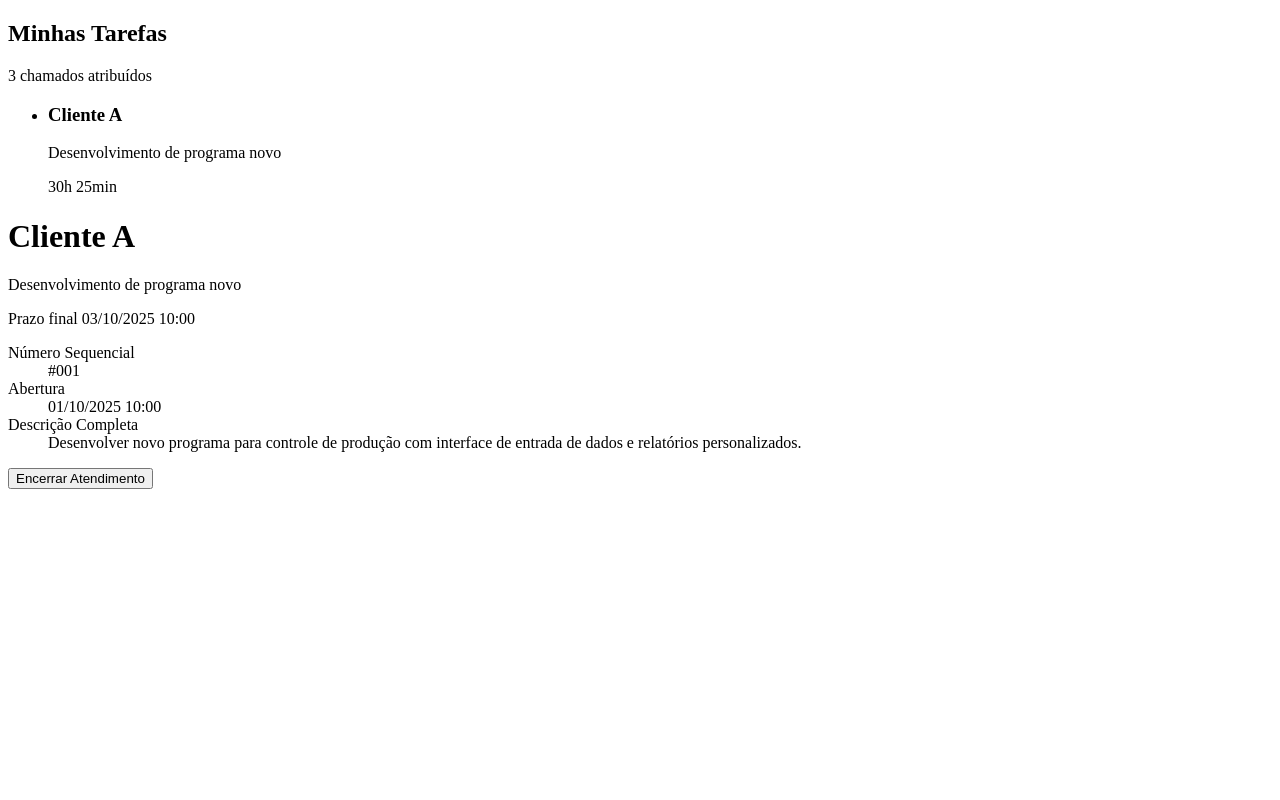
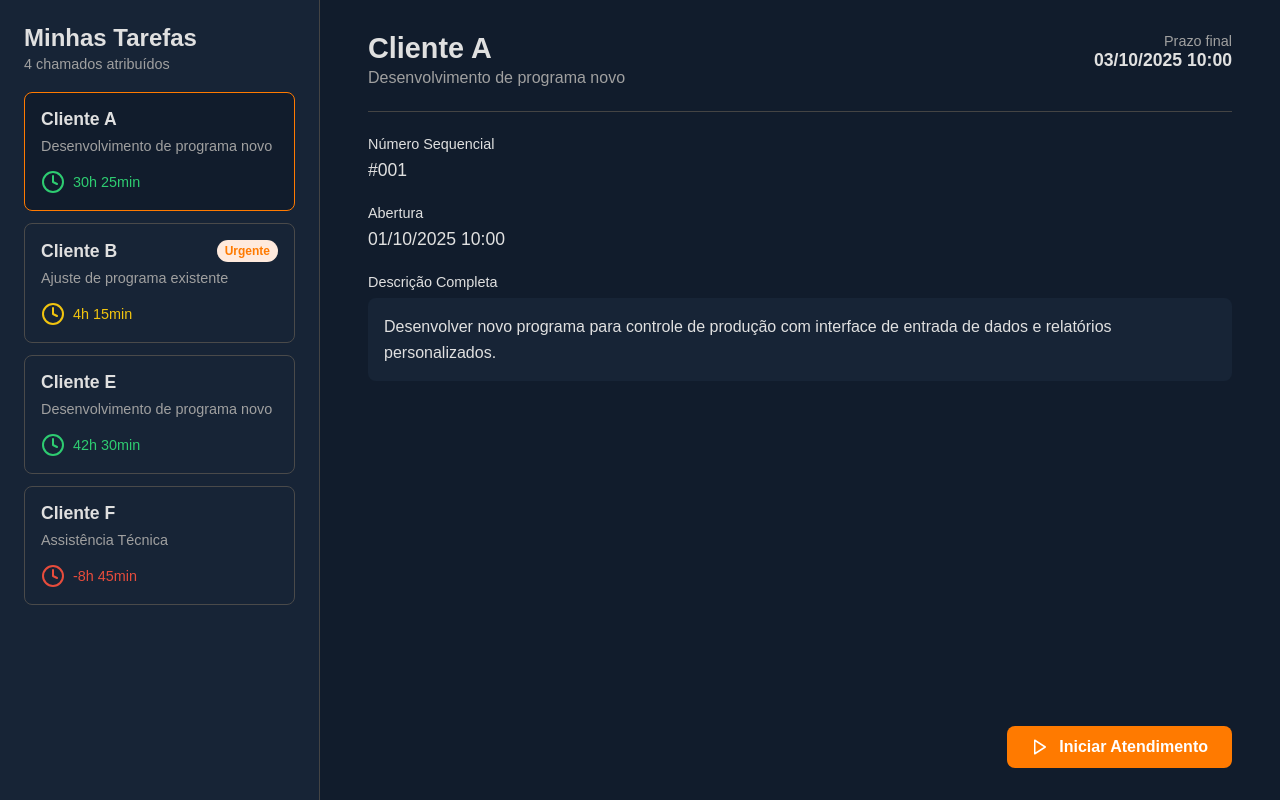
Before and after one commit to neryznx/Task-Mananger, a plain HTML site: page frontend/src/pages/task/task.html in a window 1280 px wide. Drawn offline with Linux system fonts and the light colour scheme.

Commit message:
HTML, CSS, JS TASK

```diff
--- a/frontend/src/pages/task/task.css
+++ b/frontend/src/pages/task/task.css
@@ -0,0 +1,265 @@
+/* --- Configurações Globais e Variáveis --- */
+:root {
+    --bg-dark: #111C2C;
+    --bg-panel: #172436;
+    --text-primary: #E0E0E0;
+    --text-secondary: #A0A0A0;
+    --accent-orange: #FF7A00;
+    --urgent-tag-bg: #ffeadd;
+    --urgent-tag-text: #FF7A00;
+}
+
+* {
+    margin: 0;
+    padding: 0;
+    box-sizing: border-box;
+}
+
+body {
+    font-family: 'Montserrat', sans-serif;
+    background-color: var(--bg-dark);
+    color: var(--text-primary);
+    overflow: hidden; /* Evita scroll na página inteira */
+}
+
+/* --- Estrutura Principal com GRID --- */
+.task-manager-container {
+    display: grid;
+    grid-template-columns: 320px 1fr; /* Coluna esquerda fixa, direita flexível */
+    height: 100vh;
+}
+
+/* --- Painel da Esquerda (Lista de Tarefas) --- */
+.task-list-panel {
+    background-color: var(--bg-panel);
+    padding: 24px;
+    border-right: 1px solid #444;
+    display: flex;
+    flex-direction: column;
+    gap: 20px;
+}
+
+.task-list-header h2 {
+    font-size: 1.5rem;
+    margin-bottom: 4px;
+}
+
+.task-list-header p {
+    font-size: 0.9rem;
+    color: var(--text-secondary);
+}
+
+#task-list {
+    overflow-y: auto; /* Adiciona scroll se a lista for longa */
+    flex-grow: 1;
+}
+
+.task-card {
+    background-color: transparent; /* Fundo inicial transparente */
+    border: 1px solid #4a4a4a;
+    border-radius: 8px;
+    padding: 16px;
+    margin-bottom: 12px;
+    cursor: pointer;
+    transition: background-color 0.2s ease-in-out, border-color 0.2s ease-in-out; /* Adiciona transição para a borda */
+}
+
+/* Efeito HOVER: Escurece levemente o fundo ao passar o mouse */
+.task-card:hover {
+    background-color: #111C2C; /* Um tom sutilmente mais escuro que o painel */
+}
+
+/* Efeito ACTIVE (Clicado): Corresponde à sua imagem */
+.task-card.active {
+    background-color: var(--bg-dark); /* Fundo mais escuro */
+    border-color: var(--accent-orange); /* Borda laranja */
+}
+
+.card-header {
+    display: flex;
+    justify-content: space-between;
+    align-items: center;
+    margin-bottom: 8px;
+}
+
+.card-header h3 {
+    font-size: 1.1rem;
+}
+
+.urgent-tag {
+    background-color: var(--urgent-tag-bg);
+    color: var(--urgent-tag-text);
+    font-size: 0.75rem;
+    font-weight: bold;
+    padding: 4px 8px;
+    border-radius: 12px;
+}
+
+.task-type {
+    font-size: 0.9rem;
+    color: var(--text-secondary);
+    margin-bottom: 16px;
+}
+
+/* --- Painel da Direita (Detalhes da Tarefa) --- */
+.task-detail-panel {
+    padding: 32px 48px;
+    display: flex;
+    flex-direction: column;
+}
+
+.placeholder {
+    display: flex;
+    justify-content: center;
+    align-items: center;
+    height: 100%;
+    color: var(--text-secondary);
+    font-size: 1.2rem;
+}
+
+.detail-header {
+    display: flex;
+    justify-content: space-between;
+    align-items: flex-start;
+    border-bottom: 1px solid #444;
+    padding-bottom: 24px;
+    margin-bottom: 24px;
+}
+
+.detail-header h2 {
+    font-size: 1.8rem;
+    margin-bottom: 4px;
+}
+
+.detail-header p {
+    color: var(--text-secondary);
+}
+
+.due-date {
+    text-align: right;
+}
+
+.due-date span {
+    font-size: 0.9rem;
+    color: var(--text-secondary);
+}
+
+.due-date strong {
+    display: block;
+    font-size: 1.1rem;
+    color: var(--text-primary);
+}
+
+.detail-content {
+    flex-grow: 1;
+}
+
+.info-item {
+    margin-bottom: 24px;
+}
+
+.info-item label, .info-item-full label {
+    display: block;
+    color: var(--text-primary);
+    font-size: 0.9rem;
+    margin-bottom: 8px;
+}
+
+.info-item span {
+    font-size: 1.1rem;
+}
+
+.description-box {
+    background-color: var(--bg-panel);
+    border-radius: 8px;
+    padding: 16px;
+    line-height: 1.6;
+    color: var(--text-primary);
+}
+
+.detail-footer {
+    margin-top: auto; /* Empurra o footer para o final */
+    text-align: right;
+}
+
+.btn-primary {
+    background-color: var(--accent-orange);
+    color: white;
+    border: none;
+    border-radius: 8px;
+    padding: 12px 24px;
+    font-size: 1rem;
+    font-weight: bold;
+    cursor: pointer;
+    display: inline-flex;
+    align-items: center;
+    gap: 10px;
+    transition: background-color 0.2s;
+}
+
+.btn-primary:hover {
+    background-color: #e66e00;
+}
+
+.btn-primary svg {
+    width: 18px;
+    height: 18px;
+}
+
+/* --- Estilos de Status para o Tempo --- */
+
+/* Cor padrão para o tempo (quando não há status especial) */
+.time-info {
+    display: flex;
+    align-items: center;
+    gap: 8px;
+    color: var(--text-secondary); /* Cor cinza padrão */
+    font-size: 0.9rem;
+}
+
+/* Cor VERDE para tempo DENTRO DO PRAZO */
+.time-info.status-normal {
+    color: #2ECC71; /* Verde */
+}
+
+/* Cor AMARELA para tempo URGENTE */
+.time-info.status-urgent {
+    color: #F1C40F; /* Amarelo */
+}
+
+/* Cor VERMELHA para tempo ESTOURADO */
+.time-info.status-overdue {
+    color: #E74C3C; /* Vermelho */
+}
+
+/* --- Estilos Adicionais para Botões --- */
+
+/* Ajusta o footer para alinhar múltiplos botões */
+.detail-footer {
+    margin-top: auto; /* Empurra o footer para o final */
+    display: flex; /* Usa flexbox para alinhar os botões */
+    justify-content: flex-end; /* Alinha os botões à direita */
+    gap: 12px; /* Espaçamento entre os botões */
+}
+
+/* Estilo para o botão secundário (Pausar/Continuar) */
+.btn-secondary {
+    background-color: transparent;
+    color: var(--text-secondary);
+    border: 1px solid var(--text-secondary); /* Borda cinza */
+    border-radius: 8px;
+    padding: 12px 24px;
+    font-size: 1rem;
+    font-weight: bold;
+    cursor: pointer;
+    display: inline-flex;
+    align-items: center;
+    gap: 10px;
+    transition: background-color 0.2s, color 0.2s, border-color 0.2s;
+}
+
+.btn-secondary:hover {
+    background-color: var(--bg-panel);
+    color: var(--text-primary);
+    border-color: var(--text-primary);
+}
--- a/frontend/src/pages/task/task.html
+++ b/frontend/src/pages/task/task.html
@@ -1,60 +1,27 @@
 <!DOCTYPE html>
-<html lang="pt-br">
+<html lang="pt-BR">
 <head>
     <meta charset="UTF-8">
     <meta name="viewport" content="width=device-width, initial-scale=1.0">
-    <title>Detalhes da Tarefa</title>
+    <title>Painel de Tarefas</title>
+    <link rel="stylesheet" href="task.css">
 </head>
 <body>
 
-    <div class="container-principal">
-
-        <aside class="barra-tarefas">
-            <header>
+    <div class="task-manager-container">
+        <aside class="task-list-panel">
+            <header class="task-list-header">
                 <h2>Minhas Tarefas</h2>
-                <p>3 chamados atribuídos</p>
+                <p id="task-count">0 chamados atribuídos</p>
             </header>
-
-            <ul>
-                <li class="tarefa-ativa">
-                    <h3>Cliente A</h3>
-                    <p>Desenvolvimento de programa novo</p>
-                    <span>30h 25min</span>
-                </li>
-            </ul>
+            <div id="task-list">
+                </div>
         </aside>
 
-        <main class="detalhe-tarefa">
-            <header class="cabecalho-detalhe">
-                <div>
-                    <h1>Cliente A</h1>
-                    <p>Desenvolvimento de programa novo</p>
-                </div>
-                <div class="prazo-final">
-                    <span>Prazo final</span>
-                    <time datetime="2025-10-03T10:00">03/10/2025 10:00</time>
-                </div>
-            </header>
-
-            <section class="informacoes-chamado">
-                <dl>
-                    <dt>Número Sequencial</dt>
-                    <dd>#001</dd>
-
-                    <dt>Abertura</dt>
-                    <dd><time datetime="2025-10-01T10:00">01/10/2025 10:00</time></dd>
-
-                    <dt>Descrição Completa</dt>
-                    <dd>Desenvolver novo programa para controle de produção com interface de entrada de dados e relatórios personalizados.</dd>
-                </dl>
-            </section>
-
-            <footer class="acoes-chamado">
-                <button type="button">Encerrar Atendimento</button>
-            </footer>
-        </main>
-
+        <main class="task-detail-panel" id="task-detail">
+            </main>
     </div>
 
+    <script src="task.js"></script>
 </body>
 </html>
--- /dev/null
+++ b/frontend/src/pages/task/task.js
@@ -0,0 +1,261 @@
+document.addEventListener('DOMContentLoaded', function() {
+
+    // --- DADOS DA API ATUALIZADOS COM ESTADO DO TIMER ---
+    const mockApiData = [
+        {
+            id: 1,
+            client: 'Cliente A',
+            type: 'Desenvolvimento de programa novo',
+            sequentialNumber: '#001',
+            openingDate: '01/10/2025 10:00',
+            deadline: '03/10/2025 10:00',
+            description: 'Desenvolver novo programa para controle de produção com interface de entrada de dados e relatórios personalizados.',
+            remainingTime: '30h 25min',
+            isUrgent: false,
+            status: 'normal',
+            timerStatus: 'stopped', // Estados: 'stopped', 'running', 'paused'
+            elapsedSeconds: 0,
+            timerId: null
+        },
+        {
+            id: 2,
+            client: 'Cliente B',
+            type: 'Ajuste de programa existente',
+            sequentialNumber: '#002',
+            openingDate: '02/10/2025 09:00',
+            deadline: '02/10/2025 15:00',
+            description: 'Corrigir bug no módulo de faturamento que impede a emissão de notas fiscais para clientes do exterior.',
+            remainingTime: '4h 15min',
+            isUrgent: true,
+            status: 'urgent',
+            timerStatus: 'stopped',
+            elapsedSeconds: 0,
+            timerId: null
+        },
+        {
+            id: 3,
+            client: 'Cliente E',
+            type: 'Desenvolvimento de programa novo',
+            sequentialNumber: '#003',
+            openingDate: '02/10/2025 11:30',
+            deadline: '04/10/2025 11:30',
+            description: 'Criar um dashboard de KPIs para a diretoria com atualização em tempo real dos dados de vendas.',
+            remainingTime: '42h 30min',
+            isUrgent: false,
+            status: 'normal',
+            timerStatus: 'stopped',
+            elapsedSeconds: 0,
+            timerId: null
+        },
+        {
+            id: 4,
+            client: 'Cliente F',
+            type: 'Assistência Técnica',
+            sequentialNumber: '#004',
+            openingDate: '29/09/2025 14:00',
+            deadline: '30/09/2025 14:00',
+            description: 'Visita técnica para manutenção preventiva em equipamento de corte.',
+            remainingTime: '-8h 45min',
+            isUrgent: false,
+            status: 'overdue',
+            timerStatus: 'stopped',
+            elapsedSeconds: 0,
+            timerId: null
+        }
+    ];
+
+    // --- REFERÊNCIAS E VARIÁVEIS DE ESTADO ---
+    const taskListContainer = document.getElementById('task-list');
+    const taskDetailContainer = document.getElementById('task-detail');
+    const taskCountElement = document.getElementById('task-count');
+    let currentSelectedTaskId = null;
+
+    // --- ÍCONES SVG ---
+    const clockIconSVG = `<svg xmlns="http://www.w3.org/2000/svg" width="24" height="24" viewBox="0 0 24 24" fill="none" stroke="currentColor" stroke-width="2" stroke-linecap="round" stroke-linejoin="round"><circle cx="12" cy="12" r="10"></circle><polyline points="12 6 12 12 16 14"></polyline></svg>`;
+    const playIconSVG = `<svg xmlns="http://www.w3.org/2000/svg" width="24" height="24" viewBox="0 0 24 24" fill="none" stroke="currentColor" stroke-width="2" stroke-linecap="round" stroke-linejoin="round"><polygon points="5 3 19 12 5 21 5 3"></polygon></svg>`;
+    const pauseIconSVG = `<svg xmlns="http://www.w3.org/2000/svg" width="24" height="24" viewBox="0 0 24 24" fill="none" stroke="currentColor" stroke-width="2" stroke-linecap="round" stroke-linejoin="round"><rect x="6" y="4" width="4" height="16"></rect><rect x="14" y="4" width="4" height="16"></rect></svg>`;
+    const stopIconSVG = `<svg xmlns="http://www.w3.org/2000/svg" width="24" height="24" viewBox="0 0 24 24" fill="none" stroke="currentColor" stroke-width="2" stroke-linecap="round" stroke-linejoin="round"><rect x="3" y="3" width="18" height="18" rx="2" ry="2"></rect></svg>`;
+
+    // --- FUNÇÕES DE RENDERIZAÇÃO ---
+
+    function getStatusClass(status) {
+        switch (status) {
+            case 'urgent': return 'status-urgent';
+            case 'overdue': return 'status-overdue';
+            case 'normal': default: return 'status-normal';
+        }
+    }
+
+    // CÓDIGO RESTAURADO
+    function renderTaskList(tasks) {
+        taskListContainer.innerHTML = '';
+        if (tasks.length === 0) {
+            taskListContainer.innerHTML = '<p class="placeholder">Nenhum chamado atribuído.</p>';
+            return;
+        }
+        tasks.forEach(task => {
+            const urgentTag = task.isUrgent ? '<span class="urgent-tag">Urgente</span>' : '';
+            const statusClass = getStatusClass(task.status);
+            const cardHTML = `
+                <div class="task-card" data-id="${task.id}">
+                    <div class="card-header">
+                        <h3>${task.client}</h3>
+                        ${urgentTag}
+                    </div>
+                    <p class="task-type">${task.type}</p>
+                    <div class="time-info ${statusClass}">
+                        ${clockIconSVG}
+                        <span>${task.remainingTime}</span>
+                    </div>
+                </div>
+            `;
+            taskListContainer.innerHTML += cardHTML;
+        });
+        taskCountElement.textContent = `${tasks.length} chamados atribuídos`;
+    }
+
+    function renderTaskDetail(taskId) {
+        currentSelectedTaskId = taskId;
+        const task = mockApiData.find(t => t.id == taskId);
+
+        if (!task) {
+            taskDetailContainer.innerHTML = '<div class="placeholder">Selecione um chamado para ver os detalhes.</div>';
+            return;
+        }
+
+        let footerHTML = '';
+        switch (task.timerStatus) {
+            case 'running':
+                footerHTML = `<button class="btn-secondary" id="pause-btn">${pauseIconSVG} Pausar</button><button class="btn-primary" id="stop-btn">${stopIconSVG} Encerrar Atendimento</button>`;
+                break;
+            case 'paused':
+                footerHTML = `<button class="btn-secondary" id="pause-btn">${playIconSVG} Continuar</button><button class="btn-primary" id="stop-btn">${stopIconSVG} Encerrar Atendimento</button>`;
+                break;
+            case 'stopped':
+            default:
+                footerHTML = `<button class="btn-primary" id="start-btn">${playIconSVG} Iniciar Atendimento</button>`;
+                break;
+        }
+
+        // CÓDIGO RESTAURADO
+        const detailHTML = `
+            <header class="detail-header">
+                <div>
+                    <h2>${task.client}</h2>
+                    <p>${task.type}</p>
+                </div>
+                <div class="due-date">
+                    <span>Prazo final</span>
+                    <strong>${task.deadline}</strong>
+                </div>
+            </header>
+            <section class="detail-content">
+                <div class="info-item">
+                    <label>Número Sequencial</label>
+                    <span>${task.sequentialNumber}</span>
+                </div>
+                <div class="info-item">
+                    <label>Abertura</label>
+                    <span>${task.openingDate}</span>
+                </div>
+                <div class="info-item-full">
+                    <label>Descrição Completa</label>
+                    <p class="description-box">${task.description}</p>
+                </div>
+            </section>
+            <footer class="detail-footer">
+                ${footerHTML}
+            </footer>
+        `;
+        taskDetailContainer.innerHTML = detailHTML;
+    }
+
+    // --- FUNÇÕES DE CONTROLE DO TIMER ---
+    function startTimer(taskId) {
+        const task = mockApiData.find(t => t.id == taskId);
+        if (!task || task.timerStatus === 'running') return;
+
+        task.timerStatus = 'running';
+        task.timerId = setInterval(() => {
+            task.elapsedSeconds++;
+        }, 1000);
+
+        console.log(`Timer iniciado para a tarefa ${taskId}`);
+        renderTaskDetail(taskId);
+    }
+
+    function pauseTimer(taskId) {
+        const task = mockApiData.find(t => t.id == taskId);
+        if (!task || task.timerStatus !== 'running') return;
+
+        clearInterval(task.timerId);
+        task.timerId = null;
+        task.timerStatus = 'paused';
+
+        console.log(`Timer pausado para a tarefa ${taskId}. Tempo decorrido: ${task.elapsedSeconds}s`);
+        renderTaskDetail(taskId);
+    }
+
+    function stopTimer(taskId) {
+        const task = mockApiData.find(t => t.id == taskId);
+        if (!task || task.timerStatus === 'stopped') return;
+
+        clearInterval(task.timerId);
+        task.timerId = null;
+        task.timerStatus = 'stopped';
+
+        console.log(`Timer encerrado para a tarefa ${taskId}. Tempo total gasto: ${task.elapsedSeconds}s`);
+        task.elapsedSeconds = 0;
+        renderTaskDetail(taskId);
+    }
+
+    // --- EVENT LISTENERS ---
+
+    taskListContainer.addEventListener('click', function(event) {
+        const clickedCard = event.target.closest('.task-card');
+        if (!clickedCard) return;
+
+        const currentActive = taskListContainer.querySelector('.task-card.active');
+        if (currentActive) {
+            currentActive.classList.remove('active');
+        }
+
+        clickedCard.classList.add('active');
+        const taskId = clickedCard.dataset.id;
+        renderTaskDetail(taskId);
+    });
+
+    taskDetailContainer.addEventListener('click', function(event) {
+        if (!currentSelectedTaskId) return;
+
+        const task = mockApiData.find(t => t.id == currentSelectedTaskId);
+        const targetButton = event.target.closest('button');
+
+        if (!targetButton) return;
+
+        switch (targetButton.id) {
+            case 'start-btn':
+                startTimer(currentSelectedTaskId);
+                break;
+            case 'stop-btn':
+                stopTimer(currentSelectedTaskId);
+                break;
+            case 'pause-btn':
+                if (task.timerStatus === 'running') {
+                    pauseTimer(currentSelectedTaskId);
+                } else if (task.timerStatus === 'paused') {
+                    startTimer(currentSelectedTaskId); // Lógica do "Continuar"
+                }
+                break;
+        }
+    });
+
+    // --- INICIALIZAÇÃO DA APLICAÇÃO ---
+    renderTaskList(mockApiData);
+    const firstCard = taskListContainer.querySelector('.task-card');
+    if (firstCard) {
+        firstCard.click();
+    } else {
+        renderTaskDetail(null);
+    }
+});
```
